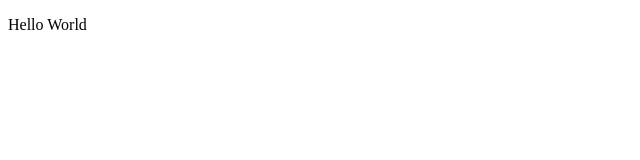
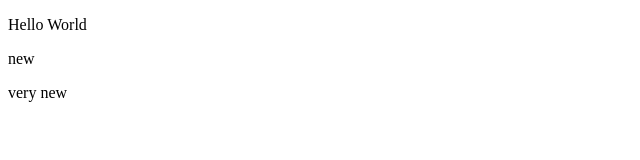
Before and after one commit to niki2012/hello-world, a plain HTML site: page index.html in a window 1280 px wide. Shown: the full height of the page, 0-640 px from the left. Drawn offline with Linux system fonts and the light colour scheme.

Commit message:
new changes

```diff
--- a/index.html
+++ b/index.html
@@ -3,5 +3,7 @@
 <html>
     <body>
         <p>Hello World</p>
+        <p>new</p>
+        <p>very new</p>
     </body>
 </html>
```
